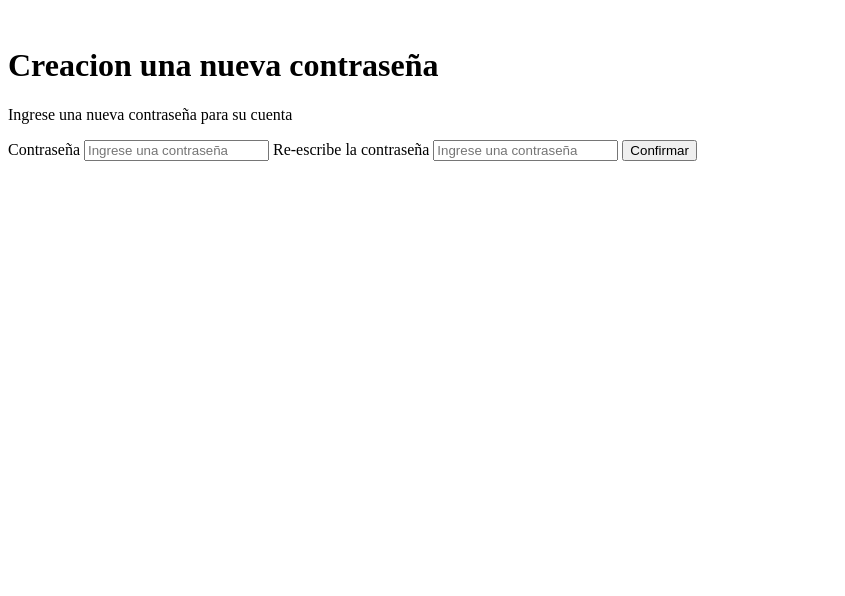
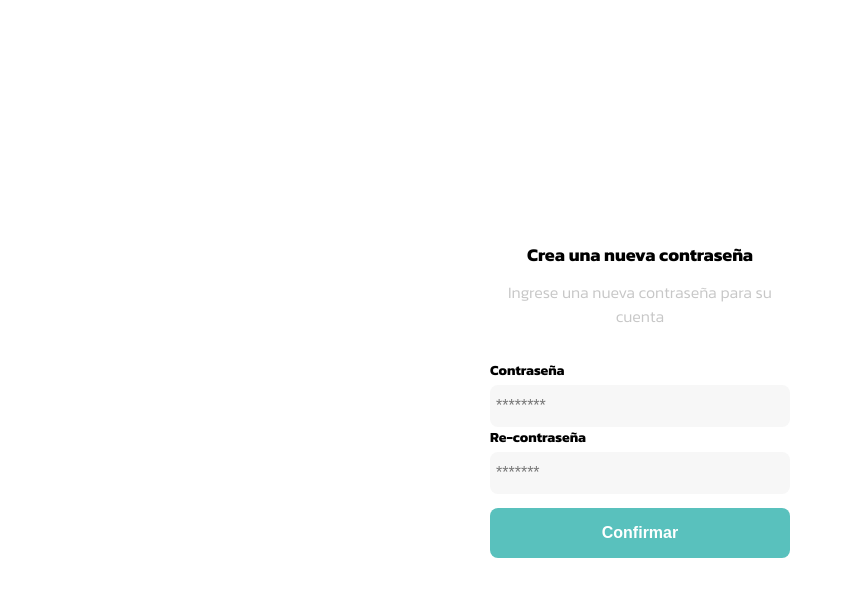
Before and after one commit to miguel9214/tiendaGaraje, a plain HTML site: page clase1.html in a window 1280 px wide. Shown: the whole page, without its empty margins (0-845 px from the left). Drawn offline with Linux system fonts and the light colour scheme.

Commit message:
cracion de login

```diff
--- a/clase1.html
+++ b/clase1.html
@@ -1,10 +1,108 @@
 <!DOCTYPE html>
 <html lang="en">
   <head>
-    <meta charset="UTF-8">
-    <meta http-equiv="X-UA-Compatible" content="IE=edge">
-    <meta name="viewport" content="width=device-width, initial-scale=1.0">
+    <meta charset="UTF-8" />
+    <meta http-equiv="X-UA-Compatible" content="IE=edge" />
+    <meta name="viewport" content="width=device-width, initial-scale=1.0" />
+    <link rel="preconnect" href="https://fonts.googleapis.com"><link rel="preconnect" href="https://fonts.gstatic.com" crossorigin><link href="https://fonts.googleapis.com/css2?family=Kanit:wght@300;400;500;700&display=swap" rel="stylesheet">
     <style>
+        :root{
+            --black:#000000;
+            --white: #FFFFFF;
+            --very-light-pink: #C7C7C7;
+            --text-input-field: #F7F7F7;
+            --dark: #232830;
+            --hospital-green: #ACD9B2;
+            --azul-suave: #59C1BD;
+            --sm:14px;
+            --md:16px;
+            --lg:18px
+
+        }
+
+        body{
+            font-family: 'Kanit', sans-serif;
+
+        }
+      .login {
+        width: 100%;
+        height: 100vh;
+        display: grid;
+        place-items: center;
+      }
+
+      .formContainer {
+        display: grid;
+        grid-template-rows: auto 1fr auto;
+        width: 300px;
+      }
+
+      .logo {
+        width: 150px;
+        margin-bottom: 50px;
+        justify-self: center;
+        display: none;
+      }
+
+      .title{
+        font-size: var(--lg);
+        margin-bottom: 12px;
+        text-align: center;
+      }
+
+      .subtitle{
+        color: var(--very-light-pink);
+        font-size: var(--md);
+        font-weight: 300;
+        margin-top: 0;
+        margin-bottom: 32px;
+        text-align: center;
+      }
+
+      .form{
+        display: flex;
+        flex-direction: column;
+      }
+
+      .label{
+        font-size: var(--sm);
+        font-weight: bold;
+        margin-bottom: 4px;
+      }
+
+      .input{
+        background-color: var(--text-input-field);
+        border: none;
+        border-radius: 8px;
+        height: 30px;
+        font-size: var(--md);
+        padding: 6px;
+      }
+
+      .primarybtn{
+       background-color: var(--azul-suave);
+       border-radius: 8px;
+       border: none;
+       color: white;
+       width: 100%;
+       cursor:pointer;
+       font-size: var(--md);
+       font-weight: bold;
+       height: 50px;
+      }
+
+      .loginButton{
+        margin-top: 14px;
+        margin-bottom: 30px;
+      }
+
+
+      @media(max-width:640px){
+        .logo{
+            display: block;
+        }
+      }
+
 
     </style>
     <title>Document</title>
@@ -12,19 +110,31 @@
   <body>
     <div class="login">
       <div class="formContainer">
-            <img src="" alt="" class="logo">
-            <h1 class="title">Creacion una nueva contraseña</h1>
-            <p>Ingrese una nueva contraseña para su cuenta</p>
+        <img src="./logos/logo_yard_sale.svg" alt="" class="logo" />
+        <h1 class="title">Crea una nueva contraseña</h1>
+        <p class="subtitle">Ingrese una nueva contraseña para su cuenta</p>
         <form action="" class="form">
           <label for="pass" class="label">Contraseña</label>
-                <input type="password" id="pass" placeholder="Ingrese una contraseña" class="input inputPass">
-                <label for="new-pass" class="pass">Re-escribe la contraseña</label>
-                <input type="password" id="new-pass" placeholder="Ingrese una contraseña" class="input inputPass">
-                <input type="submit" value="Confirmar" class="primarybtn loginButton">
+          <input
+            type="password"
+            id="pass"
+            placeholder="********"
+            class="input inputPass"
+          />
+          <label for="new-pass" class="label">Re-contraseña</label>
+          <input
+            type="password"
+            id="new-pass"
+            placeholder="*******"
+            class="input inputPass"
+          />
+          <input
+            type="submit"
+            value="Confirmar"
+            class="primarybtn loginButton"
+          />
         </form>
       </div>
-
     </div>
-
   </body>
 </html>
```
Also changed, not shown: clase3.html (added, +162 -0 lines). Lines whose indentation alone changed are shown as unchanged.
